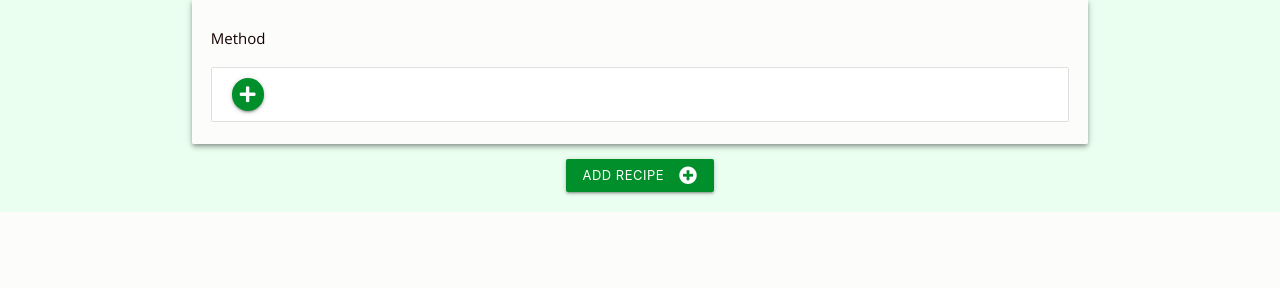
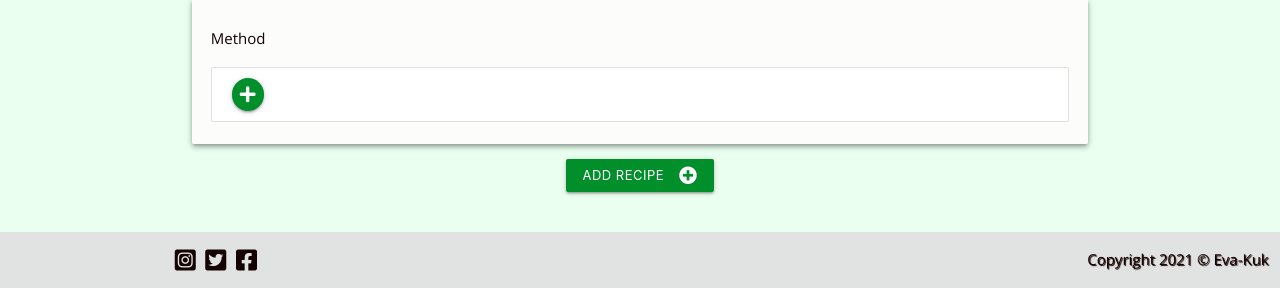
Before and after one commit to Eva-Kuk/smoothie-lovers, a Flask app: page /add_recipe in a window 1280 px wide. Shown: the part 1023-1311 px from the top of the page. Before the commit the page ends 1235 px from the top, so only its background shows below. Run offline with Flask 2, Linux system fonts and the light colour scheme; data that the repository does not hold is empty; some libraries are stand-ins or nearby versions.

Commit message:
Add footer and style

```diff
--- a/static/css/style.css
+++ b/static/css/style.css
@@ -120,3 +120,28 @@ nav ul a,
 .text-style {
     font-size: 0.9rem;
 }
+
+/*---------------- FOOTER ------------------*/
+.footer {
+    background-color: #e0e0e0e0;
+    position: relative;
+    font-size: 1.2rem;
+    padding-top: 10px;
+    padding-bottom: 10px;
+    bottom: 0px;
+    z-index: 1030;
+}
+.social-links-item {
+    color: #140101;
+    font-size: 1.6rem;
+    padding-left: 5px;
+}
+.margin-bottom {
+    margin: 0;
+    display: flex;
+    align-items: center;
+}
+.copyright {
+    padding-right: 0px;
+    font-size:1rem ;
+}
--- a/templates/base.html
+++ b/templates/base.html
@@ -5,18 +5,21 @@
     <meta charset="UTF-8">
     <meta http-equiv="X-UA-Compatible" content="IE=edge">
     <meta name="viewport" content="width=device-width, initial-scale=1.0">
-    <meta name="description"
-        content="A smoothie recipes website that you can see recipes
+    <meta name="description" content="A smoothie recipes website that you can see recipes
         added by other people as well as to share your own recipes from your profile">
+
     <!-- Font Awesome -->
     <link rel="stylesheet" href="https://cdnjs.cloudflare.com/ajax/libs/font-awesome/5.15.3/css/all.min.css"
         integrity="sha512-iBBXm8fW90+nuLcSKlbmrPcLa0OT92xO1BIsZ+ywDWZCvqsWgccV3gFoRBv0z+8dLJgyAHIhR35VZc2oM/gI1w=="
         crossorigin="anonymous" referrerpolicy="no-referrer" />
+
     <!-- Compiled and minified CSS from materialize -->
     <link rel="stylesheet" href="https://cdnjs.cloudflare.com/ajax/libs/materialize/1.0.0/css/materialize.min.css"
         type="text/css">
+
     <!-- Style css -->
     <link rel="stylesheet" href="{{ url_for('static', filename='css/style.css') }}" type="text/css">
+
     <!-- Favicon -->
     <link rel="icon" type="image/png" href="{{ url_for('static', filename='images/favicon.png') }}">
 
@@ -40,8 +43,8 @@
             <nav class="nav-extend text-shadow nav-color">
                 <!-- top navbar -->
                 <div class="nav-wrapper">
-                    <a href="{{ url_for('get_recipes') }}" class="brand-logo center"><img src="../static/images/logo.png"
-                            alt="Smoothie Lovers Logo"></a>
+                    <a href="{{ url_for('get_recipes') }}" class="brand-logo center"><img
+                            src="../static/images/logo.png" alt="Smoothie Lovers Logo"></a>
                     <a href="#" data-target="mobile-demo" class="sidenav-trigger"><i class="fas fa-bars"></i></a>
                     <ul class="left hide-on-med-and-down">
                         <li><a href="{{ url_for('get_recipes') }}">Recipes</a></li>
@@ -109,10 +112,35 @@
         {% endwith %}
     </section>
 
+    <!-- main content -->
     <main class="container">
         {% block content %}
         {% endblock %}
     </main>
+
+    <!-- footer -->
+    <footer class="footer">
+        <div class="container-fluid">
+            <div class="row margin-bottom ">
+                <div class="col text-shadow s8 push-s4 right-align copyright">
+                   <p classs="copyright-padding">Copyright 2021 &copy; Eva-Kuk</p>
+                </div>
+                <div class="col s4 pull-s8 center-align">
+                    <div class="social-links">
+                        <a href="https://www.instagram.com" class="social-links-item" target="_blank" rel="noopener"
+                        aria-label="Go to our Instagram page(opens in a new tab)">
+                        <i class="fab fa-instagram-square"></i></a>
+                        <a  href="https://www.twitter.com" class="social-links-item" target="_blank" rel="noopener"
+                        aria-label="Go to our Twitter page(opens in a new tab)">
+                        <i class="fab fa-twitter-square"></i></a>
+                        <a href="https://www.facebook.com" class="social-links-item" target="_blank" rel="noopener"
+                        aria-label="Go to our Facebook page(opens in a new tab)">
+                        <i class="fab fa-facebook-square"></i></a>
+                    </div>
+                </div>
+            </div>
+        </div>
+    </footer>
 
     <!-- jquery CDN -->
     <script src="https://code.jquery.com/jquery-3.6.0.min.js"
@@ -126,5 +154,4 @@
     {% block scripts %}
     {% endblock %}
 </body>
-
 </html>
```
Lines whose indentation alone changed are shown as unchanged.
